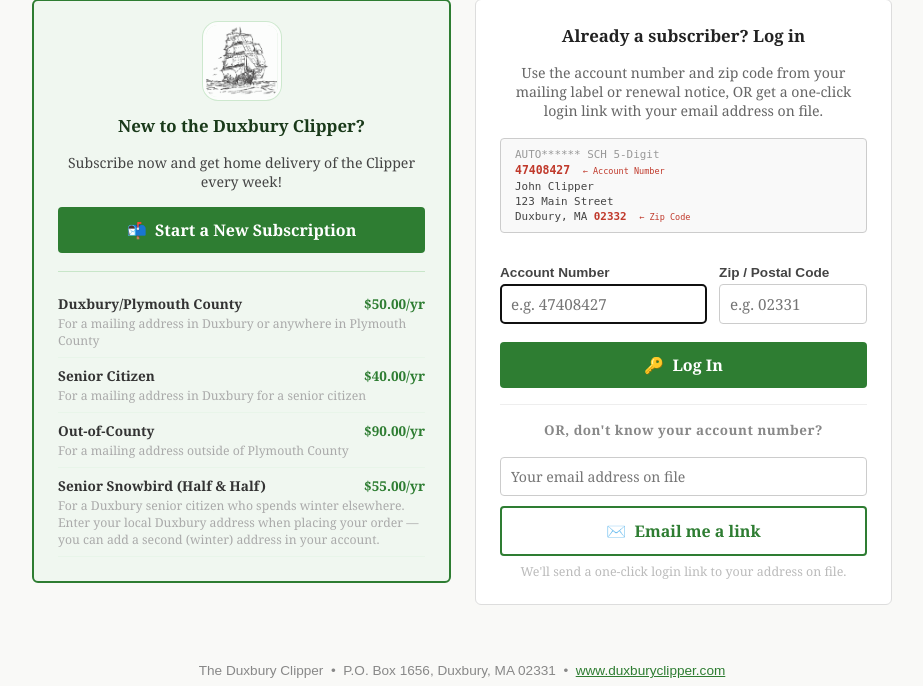
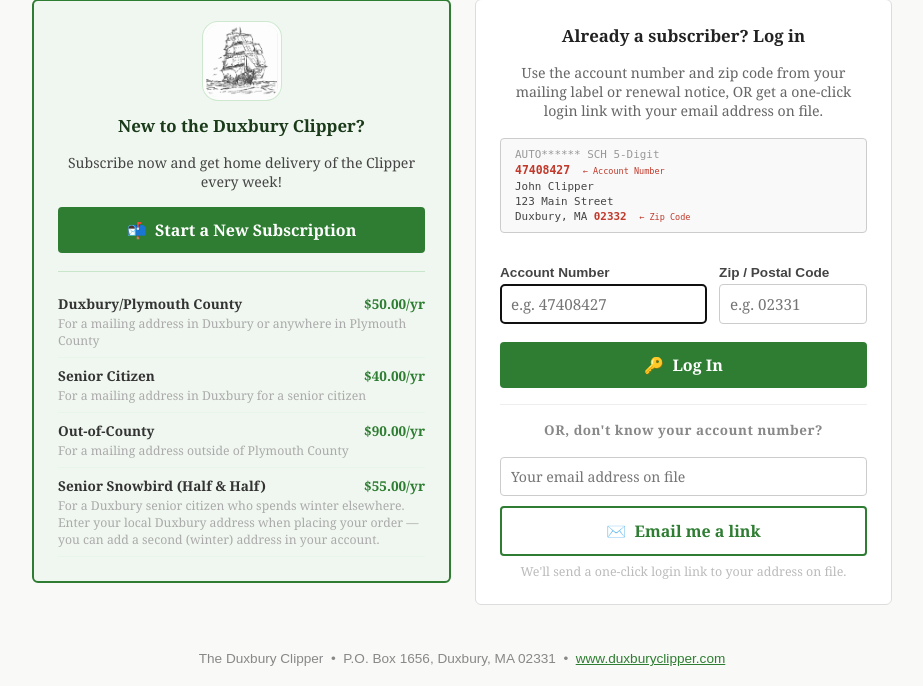
Before and after one commit to clipper-circ/clipper-circ, a Flask app: page /login in a window 1280 px wide. Shown: the part 915-1601 px from the top of the page, without its empty margins (178-1101 px from the left). Run offline with Flask 3, Linux system fonts and the light colour scheme; some libraries are stand-ins or nearby versions.

Commit message:
Reduce space above footer

```diff
--- a/portal/templates/base.html
+++ b/portal/templates/base.html
@@ -21,7 +21,7 @@
   .sitenav a.active { background: rgba(255,255,255,0.12); font-weight: 700; }
 
   /* Main content wrapper */
-  .page { max-width: 900px; margin: 32px auto; padding: 0 20px 4px; }
+  .page { max-width: 900px; margin: 32px auto 0; padding: 0 20px 4px; }
 
   /* Cards */
   .card { background: #fff; border: 1px solid #ddd; border-radius: 6px; padding: 24px; margin-bottom: 20px; }
@@ -76,7 +76,7 @@
   .badge-expired { background: #fde8e8; color: #c62828; }
 
   /* Footer */
-  footer { text-align: center; font-size: 0.85em; color: #888; margin-top: 16px; line-height: 1.5; font-family: Arial, sans-serif; }
+  footer { text-align: center; font-size: 0.85em; color: #888; margin-top: 8px; padding: 12px 0 16px; line-height: 1.5; font-family: Arial, sans-serif; }
   footer a { color: #2e7d32; }
 
   @media (max-width: 620px) {
```
